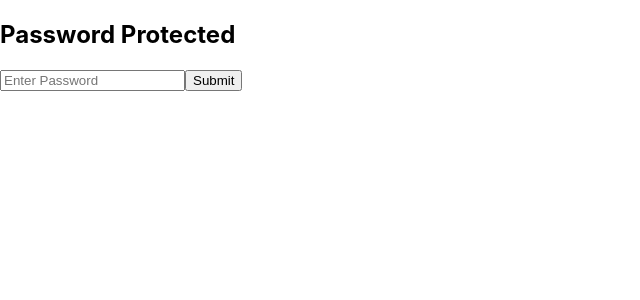
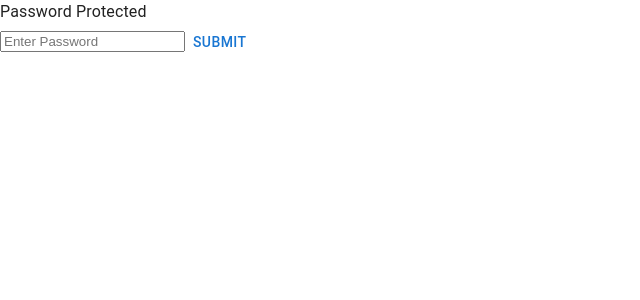
Before and after one commit to chaupka/github-page, a React (Create React App) app: page / in a window 1280 px wide. Shown: the top 300 px of the page, without its empty margins (0-640 px from the left). Built offline with nearby package versions, Linux system fonts and the light colour scheme.

Commit message:
add mui and styled components

```diff
--- a/package.json
+++ b/package.json
@@ -5,8 +5,8 @@
   "dependencies": {
     "@fontsource/roboto": "^5.0.13",
     "@mui/icons-material": "^5.15.19",
-    "@mui/material": "^5.15.19",
-    "@mui/styled-engine-sc": "^6.0.0-alpha.18",
+    "@mui/material": "^5.10.1",
+    "@mui/styled-engine": "npm:@mui/styled-engine-sc@^5.14.12",
     "@testing-library/jest-dom": "^5.17.0",
     "@testing-library/react": "^13.4.0",
     "@testing-library/user-event": "^13.5.0",
@@ -17,7 +17,7 @@
     "react": "^18.3.1",
     "react-dom": "^18.3.1",
     "react-scripts": "5.0.1",
-    "styled-components": "^6.1.11",
+    "styled-components": "^5.3.11",
     "typescript": "^4.9.5",
     "web-vitals": "^2.1.4"
   },
--- a/src/App.tsx
+++ b/src/App.tsx
@@ -1,5 +1,6 @@
 import { useState } from 'react';
 import './App.css';
+import { Box, Button, Typography } from '@mui/material';
 
 function App() {
 
@@ -16,16 +17,16 @@ function App() {
 
   if (!authenticated) {
     return (
-      <div>
-        <h2>Password Protected</h2>
+      <Box>
+        <Typography >Password Protected</Typography>
         <input
           type="password"
           value={password}
           onChange={(e) => setPassword(e.target.value)}
           placeholder="Enter Password"
         />
-        <button onClick={checkPassword}>Submit</button>
-      </div>
+        <Button onClick={checkPassword}>Submit</Button>
+      </Box>
     );
   }
 
--- a/src/index.tsx
+++ b/src/index.tsx
@@ -3,14 +3,32 @@ import ReactDOM from 'react-dom/client';
 import './index.css';
 import App from './App';
 import reportWebVitals from './reportWebVitals';
+import { StyledEngineProvider, ThemeProvider, CssBaseline, createTheme } from '@mui/material';
+
+const theme = createTheme({
+  palette: {
+    primary: {
+      main: '#1976d2',
+    },
+    secondary: {
+      main: '#dc004e',
+    },
+  },
+  // Add more theme customizations here
+});
 
 const root = ReactDOM.createRoot(
   document.getElementById('root') as HTMLElement
 );
 root.render(
   <React.StrictMode>
-    <App />
-  </React.StrictMode>
+  <StyledEngineProvider injectFirst>
+    <ThemeProvider theme={theme}>
+      <CssBaseline />
+      <App />
+    </ThemeProvider>
+  </StyledEngineProvider>
+</React.StrictMode>,
 );
 
 // If you want to start measuring performance in your app, pass a function
--- a/tsconfig.json
+++ b/tsconfig.json
@@ -18,7 +18,7 @@
     "resolveJsonModule": true,
     "isolatedModules": true,
     "noEmit": true,
-    "jsx": "react-jsx"
+    "jsx": "react-jsx",
   },
   "include": [
     "src"
```
Also changed, not shown: 1 other file (tests, documents, lock files or other folders).
